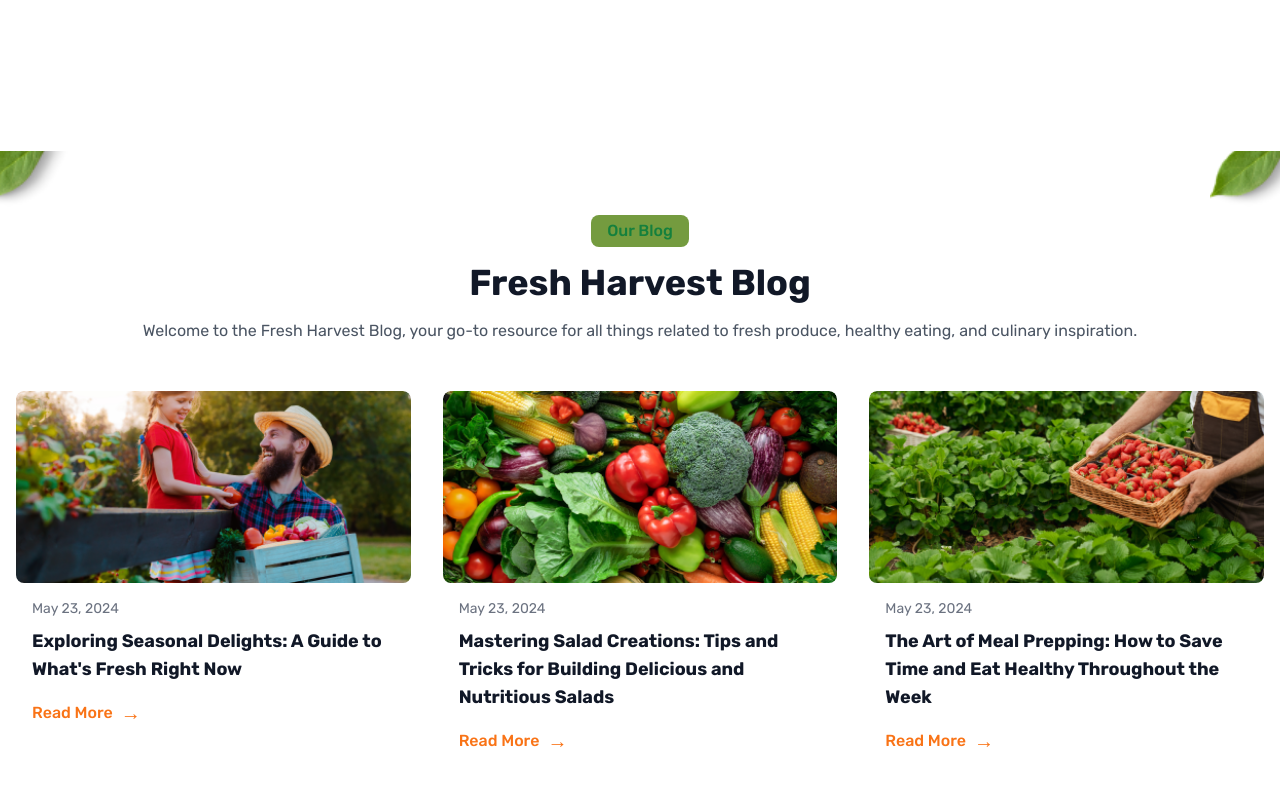
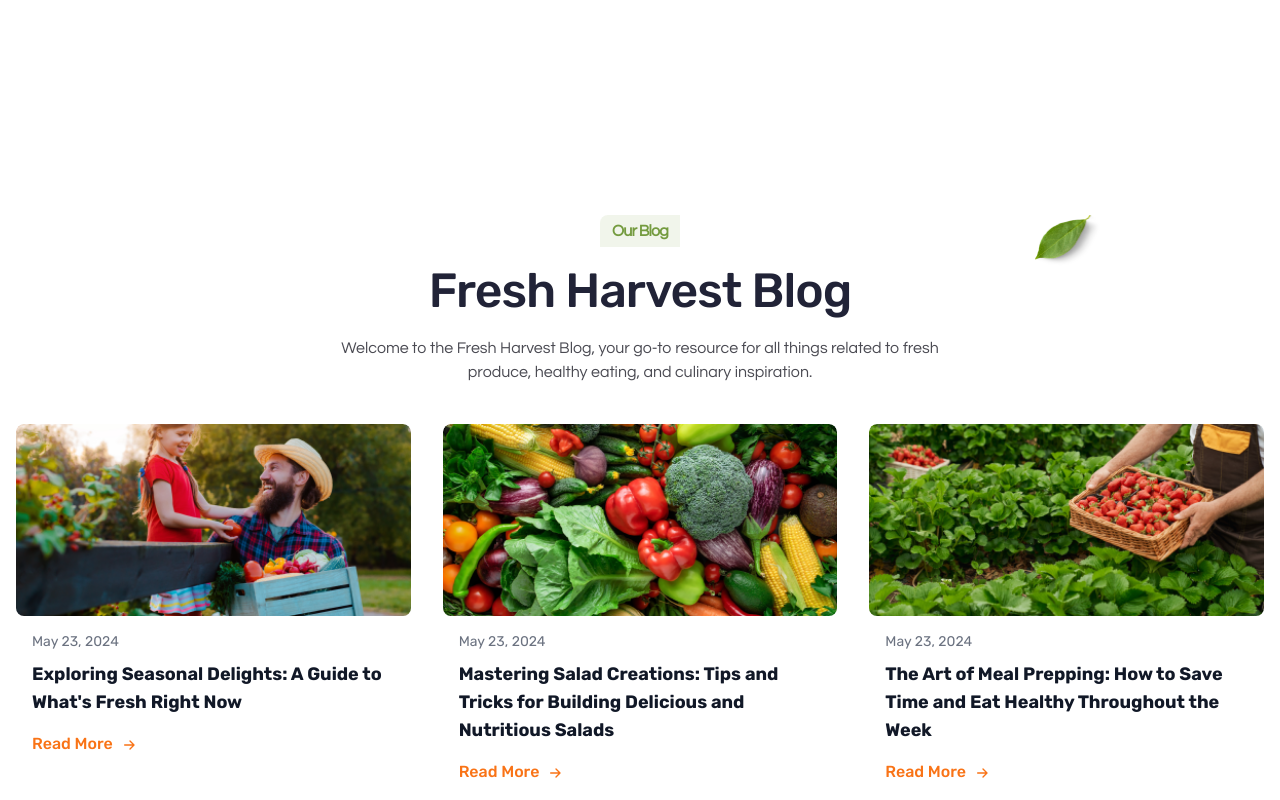
Before and after one commit to heartsantor/fresh-shop, a Next.js app: page / in a window 1280 px wide. Shown: the part 4540-5340 px from the top of the page. Built offline with nearby package versions, Linux system fonts and the light colour scheme.

Commit message:
fix blog section

```diff
--- a/app/components/BlogCard.tsx
+++ b/app/components/BlogCard.tsx
@@ -30,7 +30,20 @@ const BlogCard: React.FC<BlogCardProps> = ({ title, date, image }) => {
           className="text-orange-500 font-medium flex items-center gap-2 hover:underline"
         >
           Read More
-          <span className="text-xl">→</span>
+          <svg
+            xmlns="http://www.w3.org/2000/svg"
+            fill="none"
+            viewBox="0 0 24 24"
+            strokeWidth="2"
+            stroke="currentColor"
+            className="w-4 h-4 mt-1"
+          >
+            <path
+              strokeLinecap="round"
+              strokeLinejoin="round"
+              d="M13.5 4.5l6 6-6 6M5.5 10.5h13"
+            />
+          </svg>
         </a>
       </div>
     </div>
--- a/app/components/BlogSection.tsx
+++ b/app/components/BlogSection.tsx
@@ -8,7 +8,8 @@ const blogs = [
   {
     id: 1,
     title: "Exploring Seasonal Delights: A Guide to What's Fresh Right Now",
-    description: "Discover the freshest seasonal produce and tips to enjoy them.",
+    description:
+      "Discover the freshest seasonal produce and tips to enjoy them.",
     date: "May 23, 2024",
     image: "/images/blog1.png",
   },
@@ -33,44 +34,41 @@ const blogs = [
 
 const BlogSection = () => {
   return (
-    <section className="relative py-16 bg-white overflow-hidden">
-      {/* Leaf Decorations */}
-      <div className="absolute top-[-20px] left-[-30px]">
+    <section className="relative pt-16 pb-16 md:pb-40 bg-white overflow-hidden">
+      <div className="container mx-auto">
+        <div className="relative text-center mb-10">
+
+          <div className="absolute top-0 right-[14%] hidden md:block">
             <Image
               src="/images/leaf-right.png"
-          alt="Leaf Decoration"
-          width={100}
-          height={100}
+              alt="Leaf Right"
+              width={66}
+              height={0}
             />
           </div>
-      <div className="absolute top-[-20px] right-[-30px]">
-        <Image
-          src="/images/leaf-right.png"
-          alt="Leaf Decoration"
-          width={100}
-          height={100}
-        />
+          <div className="text-center">
+            <div className="inline-block px-3 py-1 bg-[#749B3F1A] rounded-tl-lg">
+              <span className="text-[#749B3F] font-bold text-md font-questrial  tracking-tighter">
+                Our Blog
+              </span>
             </div>
 
-      {/* Header */}
-      <div className="container mx-auto text-center mb-12 px-4">
-        <div className="inline-block px-4 py-1 bg-green-100 rounded-lg mb-4">
-          <span className="text-green-700 font-medium">Our Blog</span>
-        </div>
-        <h2 className="text-4xl font-bold text-gray-900 mb-4">
+            <h2 className="text-[#212337] my-4 font-rubik text-[48px] font-medium leading-[56.88px] tracking-[-0.02em] text-center">
               Fresh Harvest Blog
             </h2>
-        <p className="text-gray-600">
-          Welcome to the Fresh Harvest Blog, your go-to resource for all things
-          related to fresh produce, healthy eating, and culinary inspiration.
+
+            <p className="text-[#4A4A52] mx-auto font-questrial text-md font-normal text-center max-w-[600px] mb-0">
+              Welcome to the Fresh Harvest Blog, your go-to resource for all
+              things related to fresh produce, healthy eating, and culinary
+              inspiration.
             </p>
           </div>
-
-      {/* Blog Cards */}
+        </div>
         <div className="container mx-auto grid grid-cols-1 md:grid-cols-2 lg:grid-cols-3 gap-8 px-4">
           {blogs.map((blog) => (
             <BlogCard key={blog.id} {...blog} />
           ))}
+        </div>
       </div>
     </section>
   );
--- a/app/components/ProductSection.tsx
+++ b/app/components/ProductSection.tsx
@@ -80,7 +80,7 @@ const ProductSection = () => {
       <div className="container mx-auto">
         {/* Header */}
         <div className="relative text-center mb-6">
-          <div className="absolute top-4 left-10">
+          <div className="absolute top-4 left-10 hidden md:block">
             <Image
               src="/images/leaf-left.png"
               alt="Leaf Left"
@@ -88,7 +88,7 @@ const ProductSection = () => {
               height={100}
             />
           </div>
-          <div className="absolute top-0 right-10">
+          <div className="absolute top-0 right-10 hidden md:block">
             <Image
               src="/images/leaf-right.png"
               alt="Leaf Right"
--- a/app/components/TestimonialSliderSection.tsx
+++ b/app/components/TestimonialSliderSection.tsx
@@ -31,20 +31,20 @@ const TestimonialSliderSection: React.FC = () => {
     <section className="relative py-40 bg-white overflow-hidden">
       <div className="container mx-auto">
         <div className="relative text-center mb-6">
-          <div className="absolute top-4 left-10">
+          <div className="absolute top-4 left-10 hidden md:block">
             <Image
               src="/images/leaf-left.png"
               alt="Leaf Left"
-              width={100}
-              height={100}
+              width={66}
+              height={0}
             />
           </div>
-          <div className="absolute top-0 right-10">
+          <div className="absolute top-0 right-10 hidden md:block">
             <Image
               src="/images/leaf-right.png"
               alt="Leaf Right"
-              width={100}
-              height={100}
+              width={66}
+              height={0}
             />
           </div>
           <div className="text-center">
```
Lines whose indentation alone changed are shown as unchanged.
